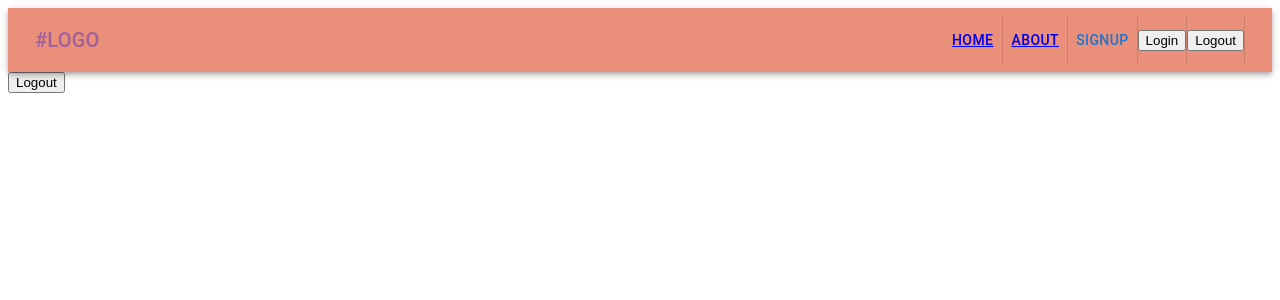
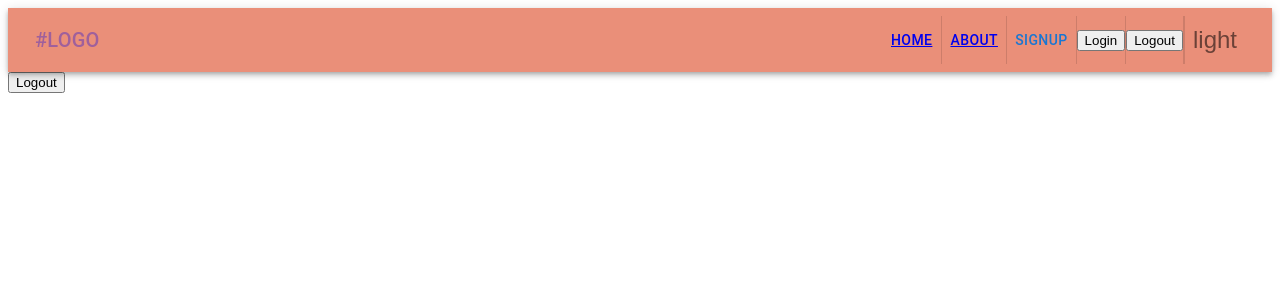
Before and after one commit to uimkatali/personal-login-form-fe, a React (Create React App) app: page /logout in a window 1280 px wide. Shown: the top 300 px of the page. Built offline with nearby package versions, Linux system fonts and the light colour scheme.

Commit message:
Add toggle between light and dark modes

```diff
--- a/package.json
+++ b/package.json
@@ -4,6 +4,7 @@
   "private": true,
   "dependencies": {
     "@auth0/auth0-react": "^2.2.4",
+    "@elastic/elasticsearch": "^8.12.1",
     "@emotion/core": "^11.0.0",
     "@emotion/react": "^11.11.3",
     "@emotion/styled": "^11.11.0",
--- a/src/components/Home/Home.tsx
+++ b/src/components/Home/Home.tsx
@@ -1,5 +1,3 @@
-'use client'
-
 import React from 'react'
 
 export default function Home() {
--- a/src/components/Navbar/Navbar.tsx
+++ b/src/components/Navbar/Navbar.tsx
@@ -5,6 +5,7 @@ import SignUp from '../Signup/Signup'
 import Login from '../Profile/Login'
 import Logout from '../Profile/Logout'
 import UserProfile from '../Profile/UserProfile'
+import SwitchTheme from '../UIMode/SwitchTheme'
 
 export default function Navbar() {
   return (
@@ -33,6 +34,8 @@ export default function Navbar() {
         <Logout />
         <Divider orientation="vertical" variant="middle" flexItem />
         <UserProfile />
+        <Divider orientation="vertical" variant="middle" flexItem />
+        <SwitchTheme />
       </Toolbar>
     </AppBar>
   )
--- /dev/null
+++ b/src/components/UIMode/SwitchTheme.tsx
@@ -0,0 +1,14 @@
+import { IconButton } from '@mui/material'
+import { useUIModeContext } from '../../utils/uiModeContext/uiModeContext'
+
+const SwitchTheme = () => {
+  const { uiMode, toggleUIMode } = useUIModeContext()
+
+  return (
+    <IconButton value={uiMode} onClick={toggleUIMode}>
+      {uiMode}
+    </IconButton>
+  )
+}
+
+export default SwitchTheme
--- /dev/null
+++ b/src/components/UIMode/UIModeProvider.tsx
@@ -0,0 +1,16 @@
+import { UIModeProviderProps } from '@/types/context'
+import { UIModeContext } from '../../utils/uiModeContext/uiModeContext'
+import { useState } from 'react'
+
+const UIModeProvider = ({ children }: UIModeProviderProps) => {
+  const [uiMode, setUIMode] = useState('light')
+  const toggleUIMode = () => {
+    setUIMode(prevState => (prevState === 'light' ? 'dark' : 'light'))
+  }
+
+  return (
+    <UIModeContext.Provider value={{ uiMode, toggleUIMode }}>{children}</UIModeContext.Provider>
+  )
+}
+
+export default UIModeProvider
--- a/src/index.tsx
+++ b/src/index.tsx
@@ -4,6 +4,7 @@ import App from './App'
 import store from './redux/store/store'
 import { Provider } from 'react-redux'
 import { Auth0Provider } from '@auth0/auth0-react'
+import UIModeProvider from './components/UIMode/UIModeProvider'
 
 const root = ReactDOM.createRoot(document.getElementById('root') as HTMLElement)
 root.render(
@@ -14,7 +15,9 @@ root.render(
       authorizationParams={{ redirect_uri: window.location.origin }}
     >
       <Provider store={store}>
-        <App />
+        <UIModeProvider>
+          <App />
+        </UIModeProvider>
       </Provider>
     </Auth0Provider>
   </React.StrictMode>
--- /dev/null
+++ b/src/types/context.ts
@@ -0,0 +1,10 @@
+import { ReactNode } from 'react'
+
+export type UIModeContextType = {
+  uiMode: string
+  toggleUIMode: () => void
+}
+
+export type UIModeProviderProps = {
+  children: ReactNode
+}
--- /dev/null
+++ b/src/utils/uiModeContext/uiModeContext.ts
@@ -0,0 +1,12 @@
+import { UIModeContextType } from '@/types/context'
+import { createContext, useContext } from 'react'
+
+export const UIModeContext = createContext<UIModeContextType | undefined>(undefined)
+
+export const useUIModeContext = () => {
+  const context = useContext(UIModeContext)
+  if (!context) {
+    throw Error('The UIMode should be used with a provider')
+  }
+  return context
+}
```
Also changed, not shown: src/utils/fetch/fetchUsers.ts (added, +15 -0 lines), src/utils/fetchUsers.ts (deleted, +0 -15 lines), 1 other file (tests, documents, lock files or other folders).
